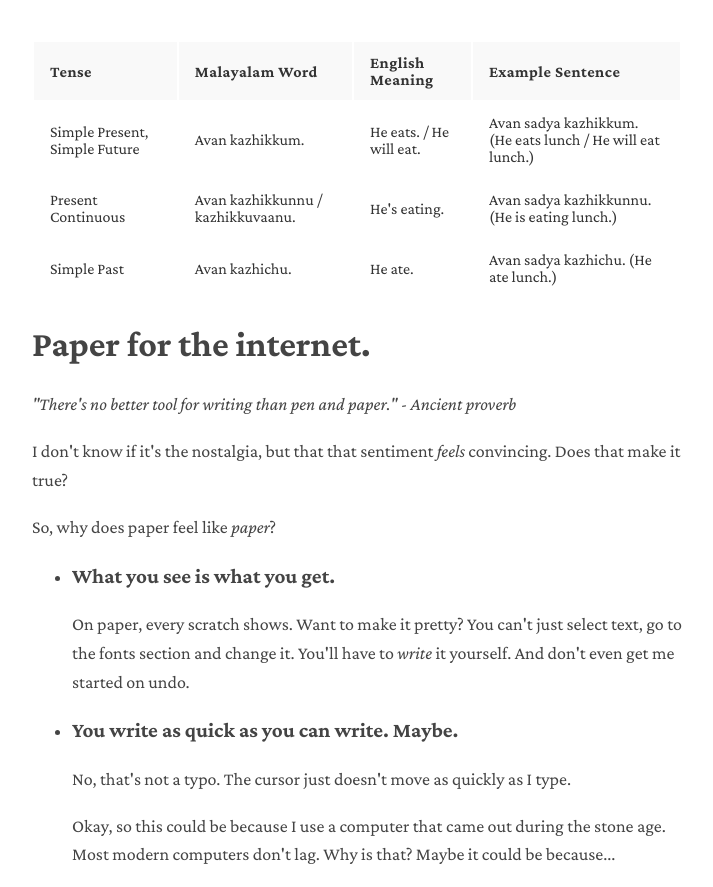
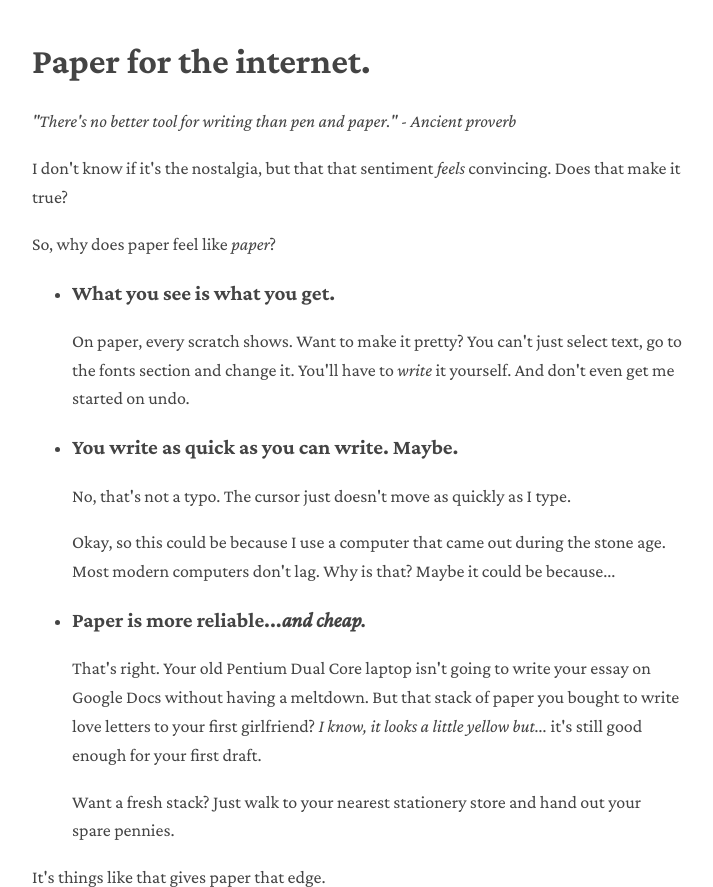
Before and after one commit to Paul-Joshy/homepage, a plain HTML site: page posts/writing-as-markup.html in a window 1280 px wide. Shown: the top 887 px of the page, without its empty margins (283-996 px from the left). Drawn offline with nearby package versions, Linux system fonts and the light colour scheme.

Commit message:
fucked up a previous blog

```diff
--- a/posts/writing-as-markup.html
+++ b/posts/writing-as-markup.html
@@ -1,34 +1,4 @@
 <DOCTYPE html>
-    <table border="1">
-      <thead>
-        <tr>
-          <th>Tense</th>
-          <th>Malayalam Word</th>
-          <th>English Meaning</th>
-          <th>Example Sentence</th>
-        </tr>
-      </thead>
-      <tbody>
-        <tr>
-          <td data-label="Tense">Simple Present, Simple Future</td>
-          <td data-label="Malayalam Word">Avan kazhikkum.</td>
-          <td data-label="English Meaning">He eats. / He will eat.</td>
-          <td data-label="Example Sentence">Avan sadya kazhikkum. (He eats lunch / He will eat lunch.)</td>
-        </tr>
-        <tr>
-          <td data-label="Tense">Present Continuous</td>
-          <td data-label="Malayalam Word">Avan kazhikkunnu / kazhikkuvaanu.</td>
-          <td data-label="English Meaning">He's eating.</td>
-          <td data-label="Example Sentence">Avan sadya kazhikkunnu. (He is eating lunch.)</td>
-        </tr>
-        <tr>
-          <td data-label="Tense">Simple Past</td>
-          <td data-label="Malayalam Word">Avan kazhichu.</td>
-          <td data-label="English Meaning">He ate.</td>
-          <td data-label="Example Sentence">Avan sadya kazhichu. (He ate lunch.)</td>
-        </tr>
-      </tbody>
-    </table>
   <html lang="en">
     <head>
       <meta charset="UTF-8">
```
